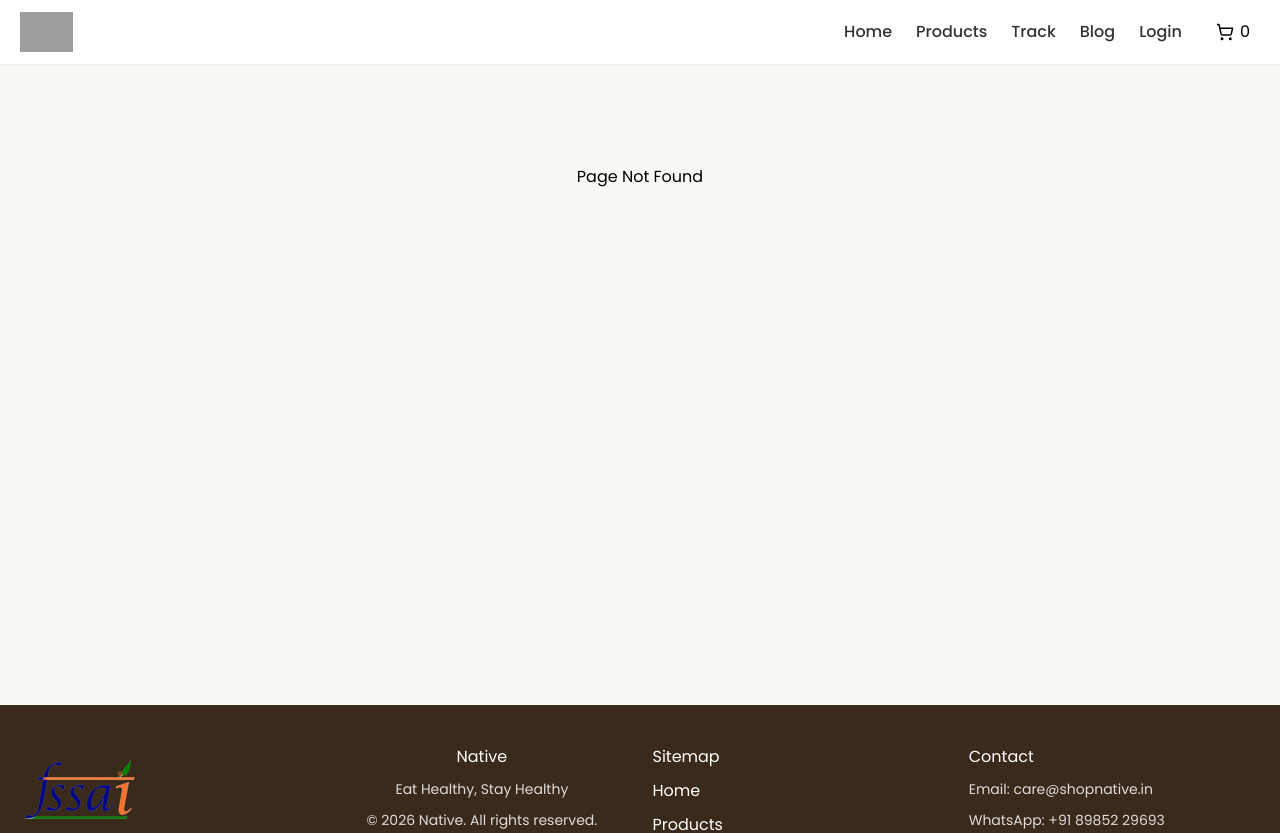
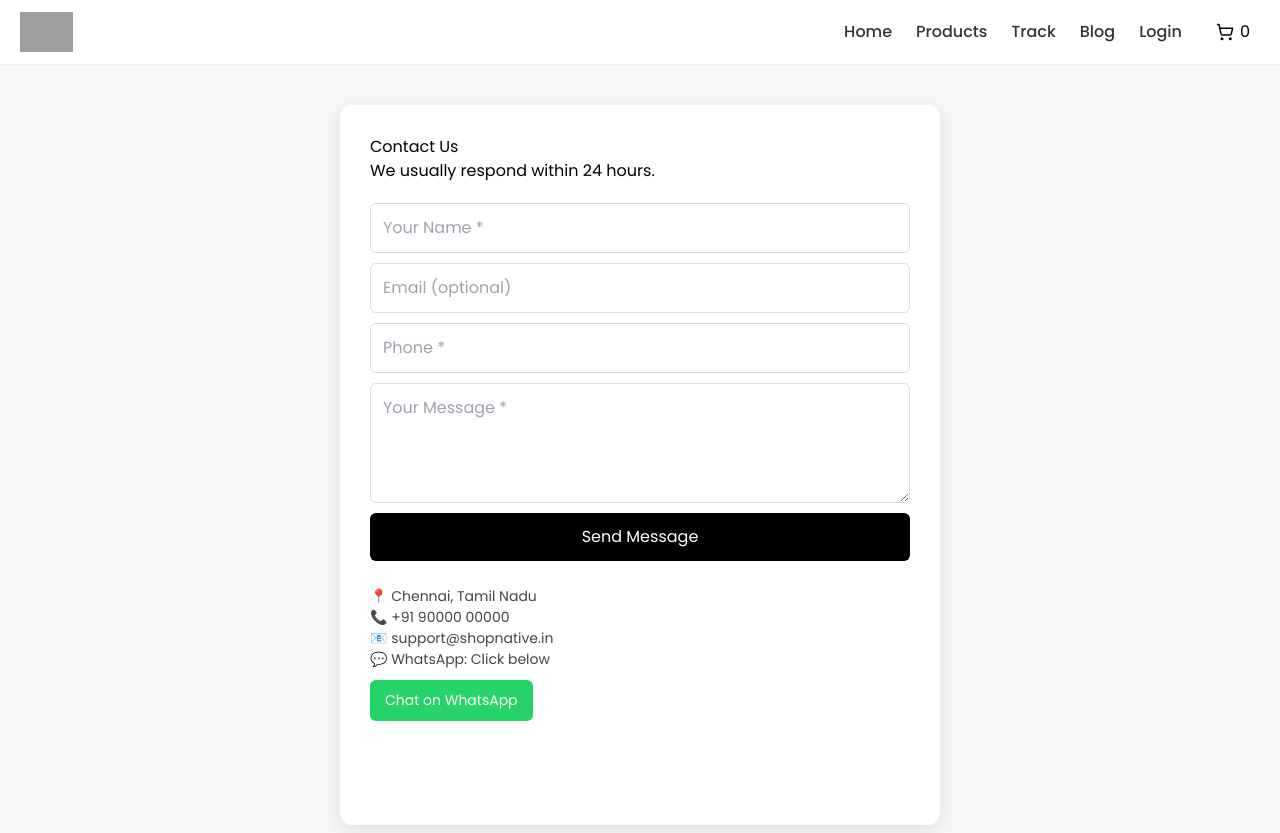
Before and after one commit to nagarajukandula55/native, a Next.js app: page /contact in a window 1280 px wide. Before the commit this address had no page. Shown: the top 833 px of the page. Built offline with nearby package versions, Linux system fonts and the light colour scheme; grey boxes are pictures that could not be loaded.

Commit message:
Create page.jsx

```diff
--- /dev/null
+++ b/app/contact/page.jsx
@@ -0,0 +1,180 @@
+"use client";
+
+import { useState } from "react";
+
+export default function ContactPage() {
+  const [form, setForm] = useState({
+    name: "",
+    email: "",
+    phone: "",
+    message: "",
+  });
+
+  const [loading, setLoading] = useState(false);
+  const [success, setSuccess] = useState(false);
+
+  const handleChange = (e) => {
+    setForm({ ...form, [e.target.name]: e.target.value });
+  };
+
+  const handleSubmit = async (e) => {
+    e.preventDefault();
+
+    if (!form.name || !form.phone || !form.message) {
+      alert("Please fill required fields");
+      return;
+    }
+
+    try {
+      setLoading(true);
+
+      const res = await fetch("/api/contact", {
+        method: "POST",
+        headers: {
+          "Content-Type": "application/json",
+        },
+        body: JSON.stringify(form),
+      });
+
+      const data = await res.json();
+
+      if (data.success) {
+        setSuccess(true);
+        setForm({ name: "", email: "", phone: "", message: "" });
+      } else {
+        alert(data.message || "Failed to send message");
+      }
+    } catch (err) {
+      console.error(err);
+      alert("Something went wrong");
+    } finally {
+      setLoading(false);
+    }
+  };
+
+  return (
+    <div style={styles.wrapper}>
+      <div style={styles.card}>
+        <h1>Contact Us</h1>
+        <p>We usually respond within 24 hours.</p>
+
+        <form onSubmit={handleSubmit} style={styles.form}>
+          <input
+            name="name"
+            placeholder="Your Name *"
+            value={form.name}
+            onChange={handleChange}
+            style={styles.input}
+          />
+
+          <input
+            name="email"
+            placeholder="Email (optional)"
+            value={form.email}
+            onChange={handleChange}
+            style={styles.input}
+          />
+
+          <input
+            name="phone"
+            placeholder="Phone *"
+            value={form.phone}
+            onChange={handleChange}
+            style={styles.input}
+          />
+
+          <textarea
+            name="message"
+            placeholder="Your Message *"
+            value={form.message}
+            onChange={handleChange}
+            style={styles.textarea}
+          />
+
+          <button type="submit" style={styles.button} disabled={loading}>
+            {loading ? "Sending..." : "Send Message"}
+          </button>
+
+          {success && (
+            <p style={{ color: "green", marginTop: 10 }}>
+              ✅ Message sent successfully!
+            </p>
+          )}
+        </form>
+
+        <div style={styles.info}>
+          <p>📍 Chennai, Tamil Nadu</p>
+          <p>📞 +91 90000 00000</p>
+          <p>📧 support@shopnative.in</p>
+          <p>💬 WhatsApp: Click below</p>
+
+          <a
+            href="https://wa.me/919000000000"
+            target="_blank"
+            style={styles.whatsapp}
+          >
+            Chat on WhatsApp
+          </a>
+        </div>
+      </div>
+    </div>
+  );
+}
+
+/* ================= STYLES ================= */
+const styles = {
+  wrapper: {
+    display: "flex",
+    justifyContent: "center",
+    padding: "40px 20px",
+    background: "#f7f7f7",
+    minHeight: "100vh",
+  },
+  card: {
+    background: "#fff",
+    padding: 30,
+    borderRadius: 12,
+    width: "100%",
+    maxWidth: 600,
+    boxShadow: "0 5px 20px rgba(0,0,0,0.1)",
+  },
+  form: {
+    display: "flex",
+    flexDirection: "column",
+    gap: 10,
+    marginTop: 20,
+  },
+  input: {
+    padding: 12,
+    border: "1px solid #ddd",
+    borderRadius: 6,
+  },
+  textarea: {
+    padding: 12,
+    border: "1px solid #ddd",
+    borderRadius: 6,
+    minHeight: 120,
+  },
+  button: {
+    padding: 12,
+    background: "black",
+    color: "white",
+    border: "none",
+    borderRadius: 6,
+    cursor: "pointer",
+  },
+  info: {
+    marginTop: 25,
+    fontSize: 14,
+    color: "#444",
+  },
+  whatsapp: {
+    display: "inline-block",
+    marginTop: 10,
+    background: "#25D366",
+    color: "#fff",
+    padding: "10px 15px",
+    borderRadius: 6,
+    textDecoration: "none",
+  },
+};
```
